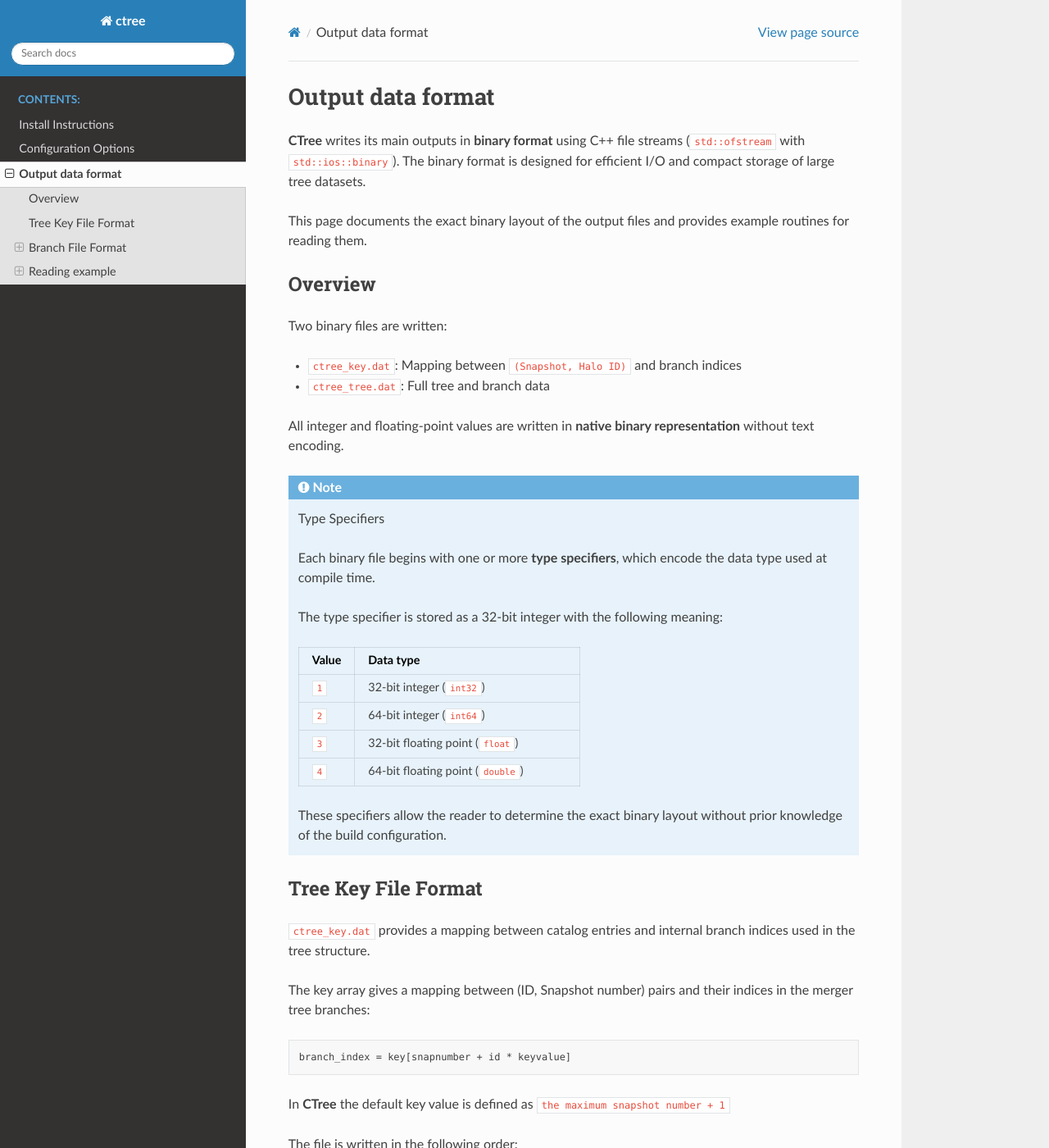
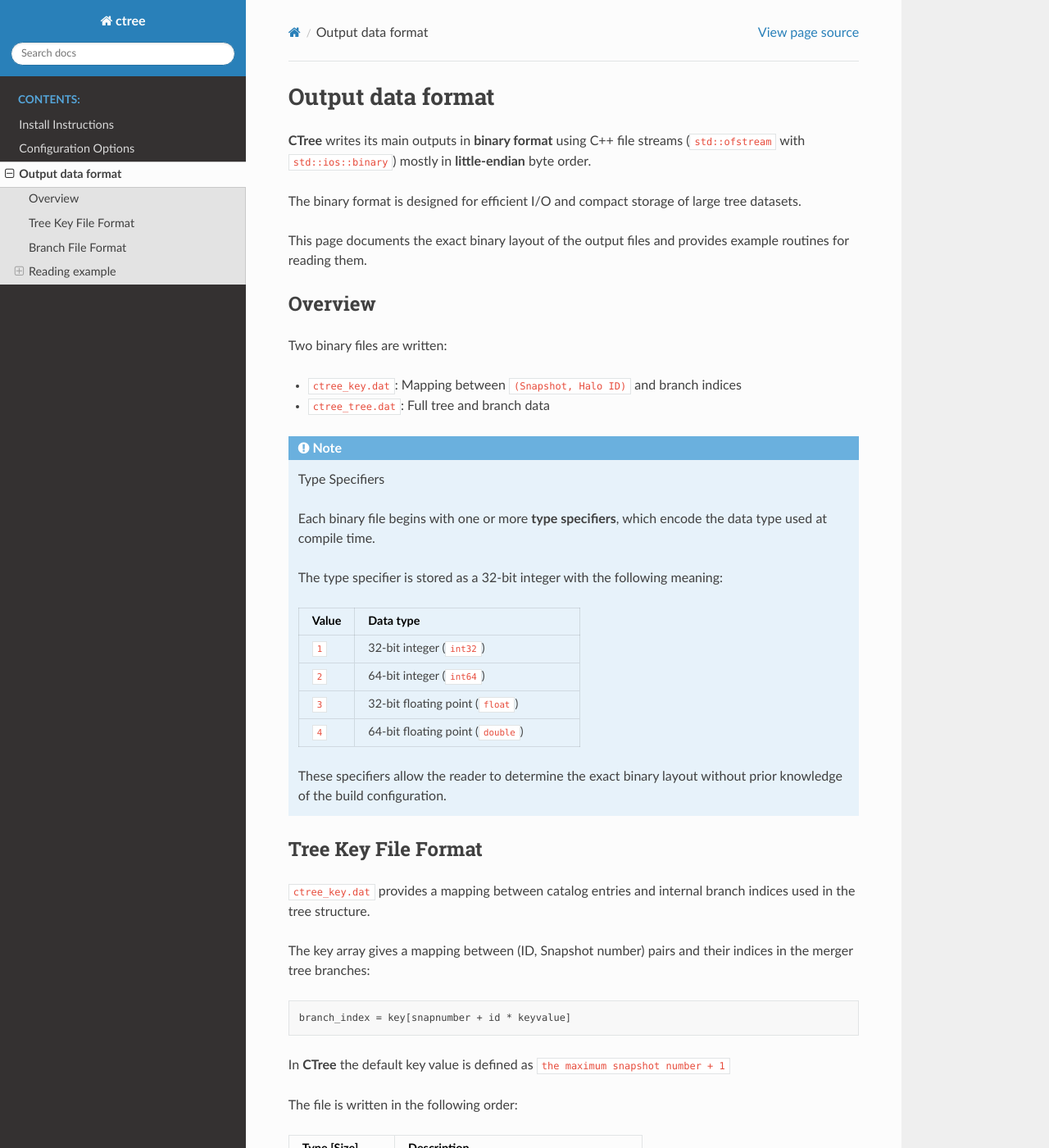
Before and after one commit to JinsuRhee/VELUGA-CTree, a Sphinx documentation site: the page built from docs/output.rst, in a window 1280 px wide and 1400 px high. Shown: the whole window at 82% size. Built offline with Sphinx 7.4.7 and the Read the Docs theme 3.1.0, drawn with Linux system fonts in a browser that asks for light colours; pages that are not in the unit, such as notebooks, are missing from menus; some of the changed text lies outside the part shown.

Commit message:
(Manuel) manuel ongoing

```diff
--- a/docs/output.rst
+++ b/docs/output.rst
@@ -2,7 +2,8 @@
 ==================
 
 **CTree** writes its main outputs in **binary format** using C++
-file streams (``std::ofstream`` with ``std::ios::binary``).
+file streams (``std::ofstream`` with ``std::ios::binary``) mostly in **little-endian** byte order.
+
 The binary format is designed for efficient I/O and compact storage of
 large tree datasets.
 
@@ -17,8 +18,6 @@
 - ``ctree_key.dat``: Mapping between ``(Snapshot, Halo ID)`` and branch indices
 - ``ctree_tree.dat``: Full tree and branch data
 
-All integer and floating-point values are written in **native binary
-representation** without text encoding.
 
 .. note :: Type Specifiers
 
@@ -67,7 +66,7 @@
    :header-rows: 1
    :widths: 30 70
 
-   * - Type and Size
+   * - Type [Size]
      - Description
    * - ``int32 [1]``
      - Type specifier for branch index (``Tree_BID``)
@@ -82,7 +81,6 @@
 ------------------
 
 ``ctree_tree.dat`` stores the whole branch information.
-~~~~~~~~~~~~~
 
 The file header consists of the following 6 elements:
 
@@ -90,7 +88,7 @@
    :header-rows: 1
    :widths: 30 70
 
-   * - Type and Size
+   * - Type [Size]
      - Description
    * - ``int32 [1]``
      - Type specifier for object ID (``Type_ID``)
@@ -111,17 +109,17 @@
    :header-rows: 1
    :widths: 30 70
 
-   * - Type & Size
+   * - Type [Size]
      - Description
    * - ``int32 [1]``
      - Number of points in the main branch (``N_point``)
 
-       **Note:** If ``N_point=0``, the following arrays are not writtien and a new branch data starts
+       **Note:** If ``N_point = 0``, the following arrays are not writtien and a new branch data starts
 
    * - ``int32 [1]``
      - Number of merged progenitor branches (``N_merge``)
 
-   * - ``BID [1]``
+   * - ``Type_BID [1]``
      - If this branch is merged into another, the branch index that this branch is merged into
 
    * - ``int32 [1]``
@@ -155,11 +153,12 @@
 
 
 Python
+~~~~~~
 
 ``example/rdtree.py`` generates a pickle file containing the tree and key arrays.
 
 The following script shows how to load the tree arrays and extract a branch of an object.
-~~~~~~
+
 
 .. code-block:: python
 
```
Also changed, not shown: docs/configuration.rst (+13 -13 lines).
